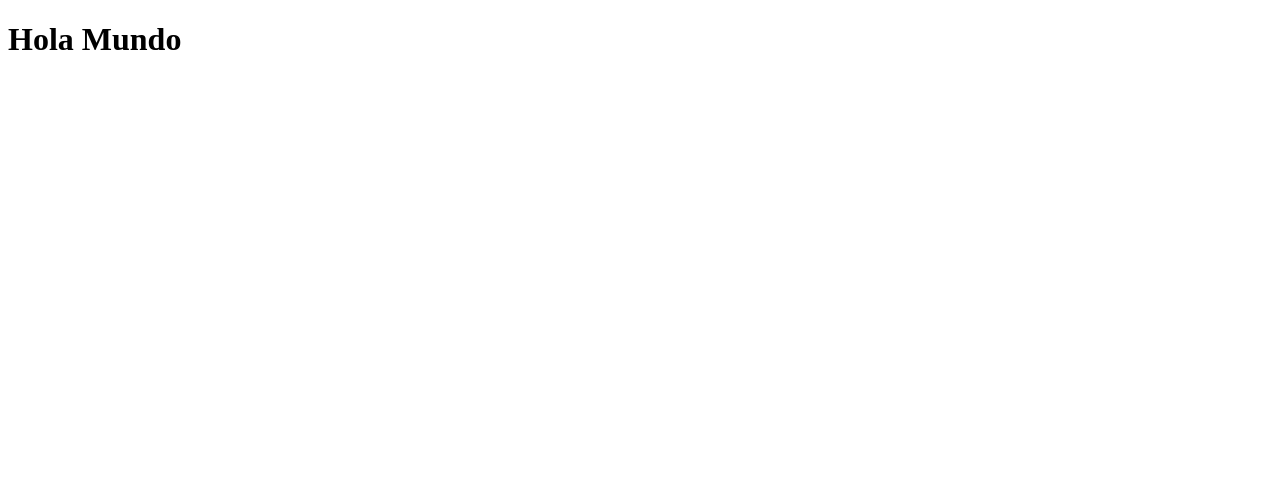
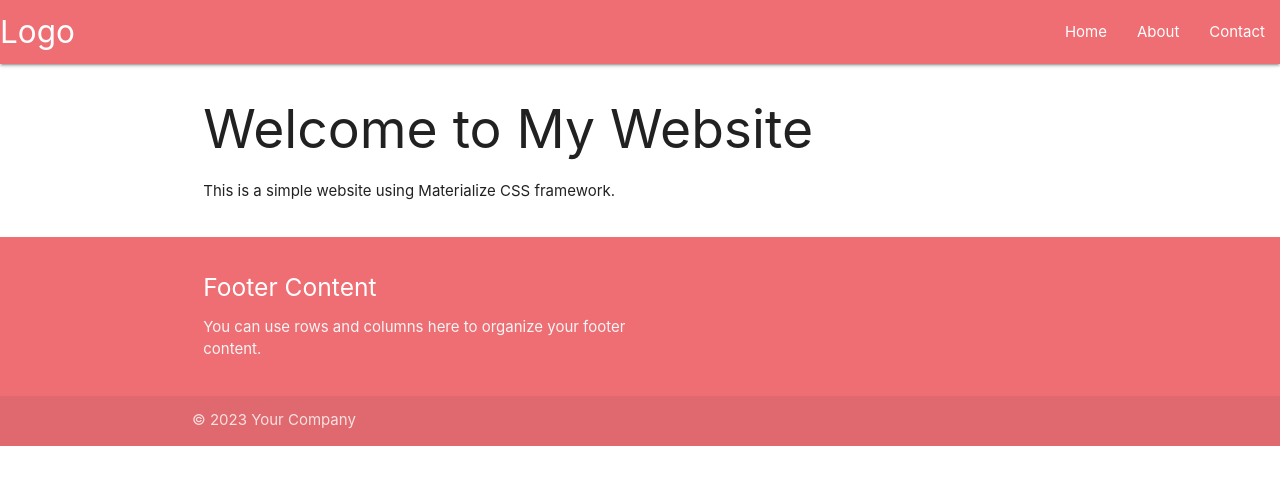
Before and after one commit to Sergiopm44/prueba-despliegue, a plain HTML site: page index.html in a window 1280 px wide. Drawn offline with nearby package versions, Linux system fonts and the light colour scheme.

Commit message:
[CSS]Añadido el materialize.css

```diff
--- a/index.html
+++ b/index.html
@@ -1,12 +1,48 @@
-
 <!DOCTYPE html>
 <html lang="es">
 <head>
     <meta charset="UTF-8">
     <meta name="viewport" content="width=device-width, initial-scale=1.0">
     <title>Hola Mundo</title>
+    <link href="https://cdnjs.cloudflare.com/ajax/libs/materialize/1.0.0/css/materialize.min.css" rel="stylesheet">
 </head>
 <body>
-    <h1>Hola Mundo</h1>
+    <nav>
+        <div class="nav-wrapper">
+            <a href="#" class="brand-logo">Logo</a>
+            <ul id="nav-mobile" class="right hide-on-med-and-down">
+                <li><a href="#">Home</a></li>
+                <li><a href="#">About</a></li>
+                <li><a href="#">Contact</a></li>
+            </ul>
+        </div>
+    </nav>
+
+    <div class="container">
+        <div class="row">
+            <div class="col s12">
+                <h2>Welcome to My Website</h2>
+                <p>This is a simple website using Materialize CSS framework.</p>
+            </div>
+        </div>
+    </div>
+
+    <footer class="page-footer">
+        <div class="container">
+            <div class="row">
+                <div class="col l6 s12">
+                    <h5 class="white-text">Footer Content</h5>
+                    <p class="grey-text text-lighten-4">You can use rows and columns here to organize your footer content.</p>
+                </div>
+            </div>
+        </div>
+        <div class="footer-copyright">
+            <div class="container">
+                © 2023 Your Company
+            </div>
+        </div>
+    </footer>
+
+    <script src="https://cdnjs.cloudflare.com/ajax/libs/materialize/1.0.0/js/materialize.min.js"></script>
 </body>
 </html>
```
